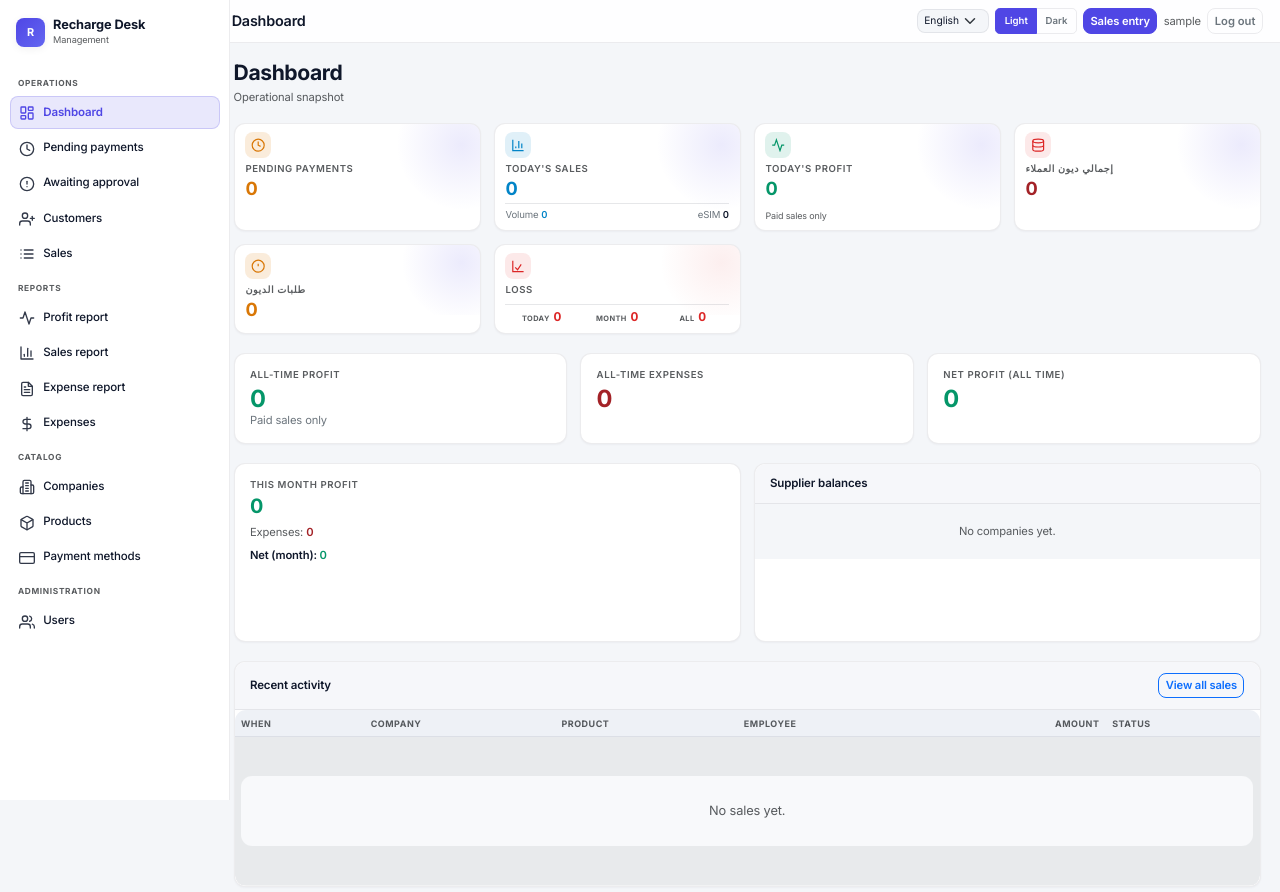
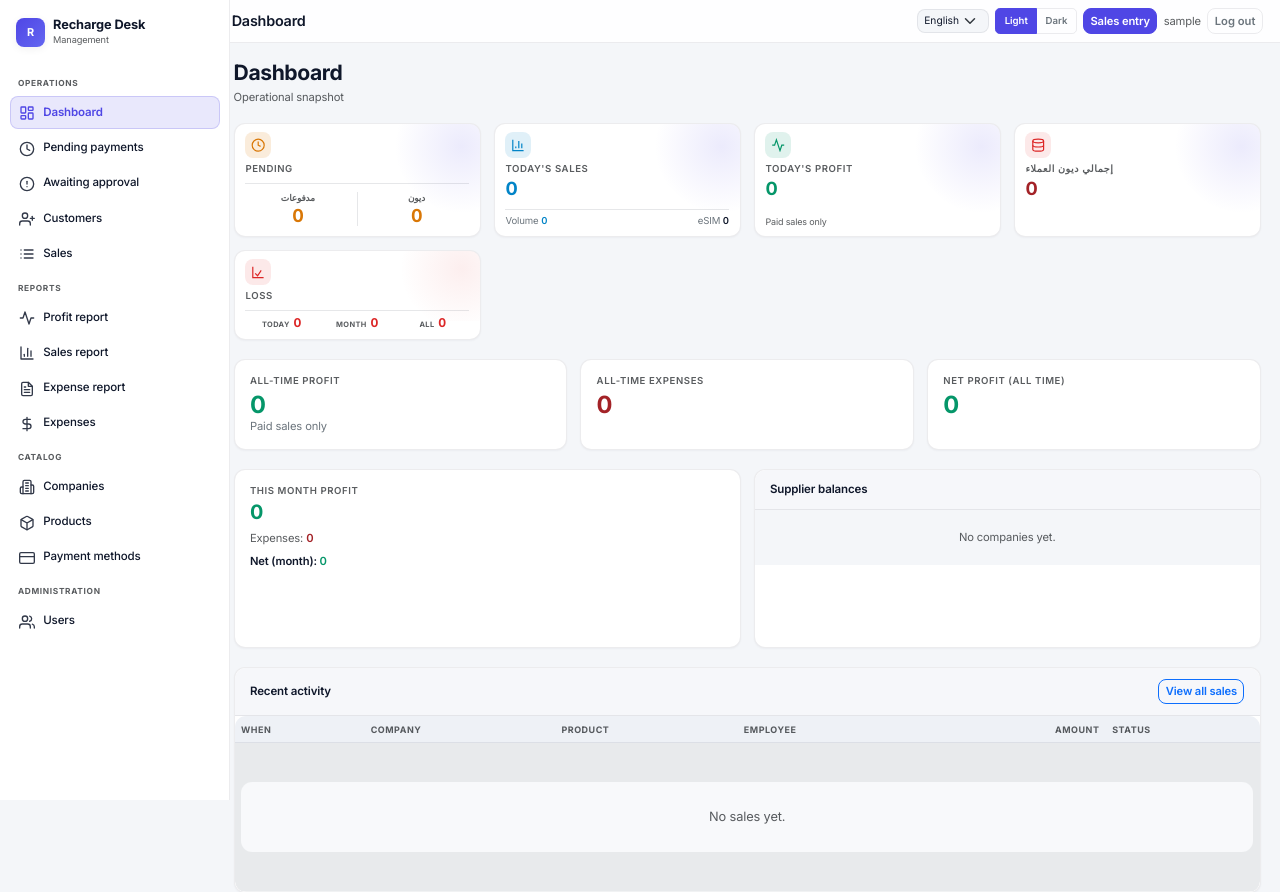
Before and after one commit to nobodycp/recharge-desk, a Django app: page /management/ in a window 1280 px wide. Shown: the top 892 px of the page. Run offline with Django 4.2, Linux system fonts and the light colour scheme; the visitor is signed in with stand-in values (Sample User, id 1); data comes from the database, SQL or seed files in the repository; data that the repository does not hold is empty; some libraries are stand-ins or nearby versions.

Commit message:
feat(dashboard): merge pending payments + debt requests into one KPI card
Show "مدفوعات" and "ديون" side by side inside a single "Pending" card,
each half clickable to its respective page (pending payments / awaiting
approvals). Frees up a slot in the KPI row and keeps related counters
visually grouped.

Made-with: Cursor

```diff
--- a/static/css/app.css
+++ b/static/css/app.css
@@ -538,6 +538,64 @@
   font-variant-numeric: tabular-nums;
 }
 
+/* Two-up split inside a single KPI card (used by the "Pending" card to
+   show pending payments and on-account approval requests side by side). */
+.rd-dashboard-kpi-row .rd-stat-pair {
+  display: flex;
+  flex-direction: row;
+  align-items: stretch;
+  gap: 0.5rem;
+  margin-top: 0.3rem;
+  padding-top: 0.5rem;
+  border-top: 1px solid var(--bs-border-color-translucent, var(--bs-border-color));
+}
+
+.rd-dashboard-kpi-row .rd-stat-pair__item {
+  flex: 1 1 0;
+  min-width: 0;
+  display: flex;
+  flex-direction: column;
+  align-items: center;
+  justify-content: center;
+  gap: 0.15rem;
+  padding: 0.2rem 0.35rem;
+  border-radius: 0.5rem;
+  text-decoration: none;
+  color: inherit;
+  transition: background-color 0.15s ease, transform 0.15s ease;
+}
+
+.rd-dashboard-kpi-row .rd-stat-pair__item:hover,
+.rd-dashboard-kpi-row .rd-stat-pair__item:focus-visible {
+  background: var(--bs-tertiary-bg, rgba(0, 0, 0, 0.04));
+  text-decoration: none;
+  color: inherit;
+  transform: translateY(-1px);
+}
+
+.rd-dashboard-kpi-row .rd-stat-pair__lbl {
+  font-size: 0.7rem;
+  font-weight: 600;
+  color: var(--bs-secondary-color);
+  line-height: 1.2;
+  white-space: nowrap;
+}
+
+.rd-dashboard-kpi-row .rd-stat-pair__val {
+  font-weight: 700;
+  font-size: clamp(1.1rem, 2.6vw, 1.4rem);
+  line-height: 1.1;
+  font-variant-numeric: tabular-nums;
+  letter-spacing: -0.02em;
+}
+
+.rd-dashboard-kpi-row .rd-stat-pair__divider {
+  width: 1px;
+  background: var(--bs-border-color-translucent, var(--bs-border-color));
+  align-self: stretch;
+  margin: 0.15rem 0;
+}
+
 .rd-dashboard-summary__value {
   font-size: clamp(1.45rem, 2.8vw, 1.85rem);
   font-weight: 700;
--- a/templates/reports/dashboard.html
+++ b/templates/reports/dashboard.html
@@ -14,9 +14,19 @@
         <div class="rd-stat-icon rd-stat-icon--warning" aria-hidden="true">
           <svg viewBox="0 0 24 24"><circle cx="12" cy="12" r="10"/><path d="M12 6v6l4 2"/></svg>
         </div>
-        <div class="rd-label mb-1">{% trans "Pending payments" %}</div>
-        <div class="rd-stat-value kpi-warning">{{ pending_count|intcomma }}</div>
+        <div class="rd-label mb-1">{% trans "Pending" %}</div>
         <div class="rd-kpi-spacer flex-grow-1" aria-hidden="true"></div>
+        <div class="rd-stat-pair">
+          <a class="rd-stat-pair__item" href="{% url 'sales:pending_payments' %}">
+            <span class="rd-stat-pair__lbl">{% trans "مدفوعات" %}</span>
+            <span class="rd-stat-pair__val kpi-warning">{{ pending_count|intcomma }}</span>
+          </a>
+          <span class="rd-stat-pair__divider" aria-hidden="true"></span>
+          <a class="rd-stat-pair__item" href="{% url 'sales:awaiting_approvals' %}">
+            <span class="rd-stat-pair__lbl">{% trans "ديون" %}</span>
+            <span class="rd-stat-pair__val kpi-warning">{{ awaiting_count|intcomma }}</span>
+          </a>
+        </div>
       </div>
     </div>
   </div>
@@ -59,18 +69,6 @@
         </div>
         <div class="rd-label mb-1">{% trans "إجمالي ديون العملاء" %}</div>
         <div class="rd-stat-value kpi-expense">{{ customer_debt_total|intcomma }}</div>
-        <div class="rd-kpi-spacer flex-grow-1" aria-hidden="true"></div>
-      </div>
-    </a>
-  </div>
-  <div class="col d-flex">
-    <a class="rd-card rd-stat flex-fill w-100 h-100 text-decoration-none" href="{% url 'sales:awaiting_approvals' %}">
-      <div class="rd-card-body d-flex flex-column h-100">
-        <div class="rd-stat-icon rd-stat-icon--warning" aria-hidden="true">
-          <svg viewBox="0 0 24 24"><circle cx="12" cy="12" r="10"/><path d="M12 8v4"/><path d="M12 16h.01"/></svg>
-        </div>
-        <div class="rd-label mb-1">{% trans "طلبات الديون" %}</div>
-        <div class="rd-stat-value kpi-warning">{{ awaiting_count|intcomma }}</div>
         <div class="rd-kpi-spacer flex-grow-1" aria-hidden="true"></div>
       </div>
     </a>
```
Also changed, not shown: locale/ar/LC_MESSAGES/django.po, 1 other file.
